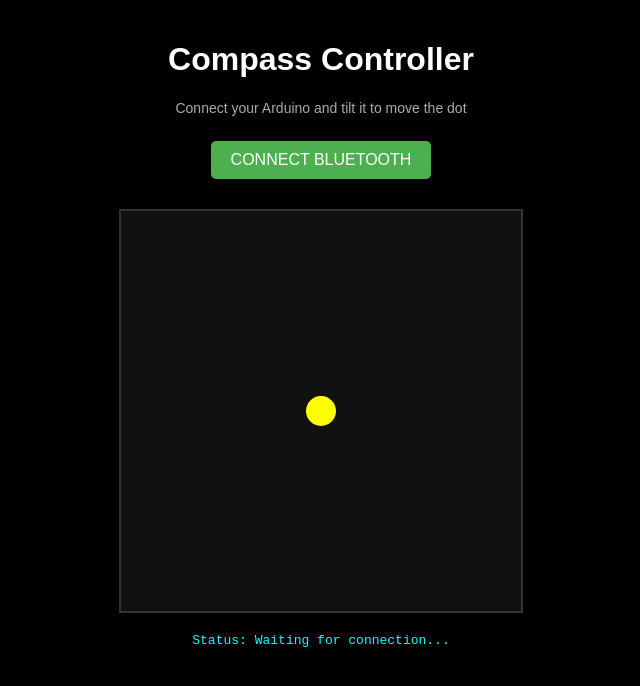
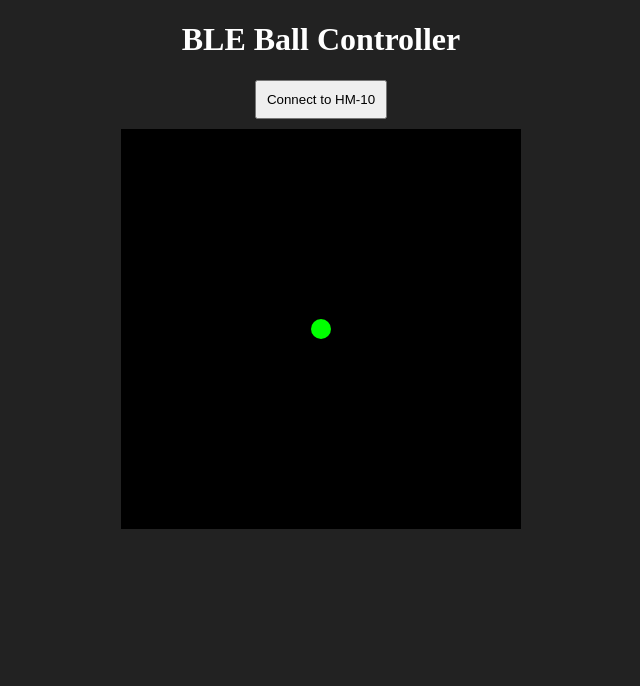
Before and after one commit to Ravikrishnan05/Ball_game, a plain HTML site: page index.html in a window 1280 px wide. Shown: the whole page, without its empty margins (319-959 px from the left). Drawn offline with Linux system fonts and the light colour scheme.

Commit message:
Update index.html

```diff
--- a/index.html
+++ b/index.html
@@ -1,137 +1,66 @@
 <!DOCTYPE html>
 <html>
 <head>
-  <title>Compass Controller</title>
+  <title>BLE Dot Controller</title>
   <style>
-    body {
-      background: black;
-      text-align: center;
-      color: white;
-      font-family: Arial;
-      margin: 0;
-      padding: 20px;
-    }
-    canvas {
-      background: #111;
-      display: block;
-      margin: 20px auto;
-      border: 2px solid #333;
-    }
-    button {
-      background: #4CAF50;
-      color: white;
-      border: none;
-      padding: 10px 20px;
-      margin: 10px;
-      border-radius: 5px;
-      cursor: pointer;
-      font-size: 16px;
-    }
-    #data {
-      color: #0FF;
-      font-family: monospace;
-      margin: 10px;
-      min-height: 20px;
-    }
-    #instructions {
-      color: #AAA;
-      margin: 15px;
-      font-size: 14px;
-    }
+    canvas { background: black; display: block; margin: auto; }
+    button { display: block; margin: 10px auto; padding: 10px; }
+    body { text-align: center; color: white; background: #222; }
   </style>
 </head>
 <body>
-  <h1>Compass Controller</h1>
-  <div id="instructions">Connect your Arduino and tilt it to move the dot</div>
-  <button id="connectBtn">CONNECT BLUETOOTH</button>
-  <canvas id="gameCanvas" width="400" height="400"></canvas>
-  <div id="data">Status: Waiting for connection...</div>
+  <h1>BLE Ball Controller</h1>
+  <button onclick="connect()">Connect to HM-10</button>
+  <canvas id="canvas" width="400" height="400"></canvas>
 
   <script>
-    // Canvas setup
-    const canvas = document.getElementById('gameCanvas');
+    const canvas = document.getElementById('canvas');
     const ctx = canvas.getContext('2d');
-    const dataDisplay = document.getElementById('data');
-    const connectBtn = document.getElementById('connectBtn');
+    let x = 200, y = 200;
 
-    // Player dot
-    const dot = {
-      x: 200,
-      y: 200,
-      size: 15,
-      color: '#FFFF00'
-    };
-
-    // Draw the dot
-    function drawDot() {
-      ctx.fillStyle = dot.color;
+    function draw() {
+      ctx.clearRect(0, 0, canvas.width, canvas.height);
       ctx.beginPath();
-      ctx.arc(dot.x, dot.y, dot.size, 0, Math.PI * 2);
+      ctx.arc(x, y, 10, 0, Math.PI * 2);
+      ctx.fillStyle = "lime";
       ctx.fill();
+      requestAnimationFrame(draw);
     }
 
-    // Clear and redraw
-    function update() {
-      ctx.clearRect(0, 0, canvas.width, canvas.height);
-      drawDot();
-      requestAnimationFrame(update);
-    }
+    async function connect() {
+      try {
+        const device = await navigator.bluetooth.requestDevice({
+          filters: [{ namePrefix: 'HM' }],
+          optionalServices: [0xffe0]  // HM-10 uses custom service
+        });
 
-    // Helper to map value ranges
-    function mapValue(value, inMin, inMax, outMin, outMax) {
-      return (value - inMin) * (outMax - outMin) / (inMax - inMin) + outMin;
-    }
+        const server = await device.gatt.connect();
+        const service = await server.getPrimaryService(0xffe0);
+        const characteristic = await service.getCharacteristic(0xffe1);
 
-    // Bluetooth connection
-    async function connectBluetooth() {
-      try {
-        if (!navigator.serial) {
-          throw new Error("Web Serial API not supported in this browser. Try Chrome or Edge.");
-        }
-
-        dataDisplay.textContent = "Status: Selecting device...";
-        connectBtn.disabled = true;
-
-        const port = await navigator.serial.requestPort();
-        await port.open({ baudRate: 9600 });
-        const reader = port.readable.getReader();
-
-        dataDisplay.textContent = "Status: Connected! Tilt your Arduino...";
-
-        while (true) {
-          const { value, done } = await reader.read();
-          if (done) {
-            dataDisplay.textContent = "Status: Connection closed";
-            break;
-          }
-
-          const text = new TextDecoder().decode(value).trim();
-          dataDisplay.textContent = `Data: ${text}`;
-
-          // Parse the exact format your Arduino sends: "X,Y"
-          if (text.includes(',')) {
-            const parts = text.split(',');
-            const x = parseInt(parts[0]);
-            const y = parseInt(parts[1]);
-
-            if (!isNaN(x) && !isNaN(y)) {
-              // Map compass values to screen position
-              dot.x = mapValue(x, -2000, 2000, dot.size, canvas.width - dot.size);
-              dot.y = mapValue(y, -2000, 2000, dot.size, canvas.height - dot.size);
+        await characteristic.startNotifications();
+        characteristic.addEventListener('characteristicvaluechanged', (event) => {
+          const decoder = new TextDecoder('utf-8');
+          const value = decoder.decode(event.target.value);
+          const parts = value.trim().split(',');
+          if (parts.length === 2) {
+            let newX = parseInt(parts[0]);
+            let newY = parseInt(parts[1]);
+            if (!isNaN(newX) && !isNaN(newY)) {
+              x = Math.min(390, Math.max(10, newX));  // bounds
+              y = Math.min(390, Math.max(10, newY));
             }
           }
-        }
-      } catch (err) {
-        dataDisplay.textContent = `Error: ${err.message}`;
-        connectBtn.disabled = false;
+        });
+
+        alert("Connected to HM-10!");
+      } catch (error) {
+        alert("Connection failed: " + error);
+        console.error(error);
       }
     }
 
-    // Event listener
-    connectBtn.addEventListener('click', connectBluetooth);
-
-    // Start animation
-    update();
+    draw();
   </script>
 </body>
 </html>
```
